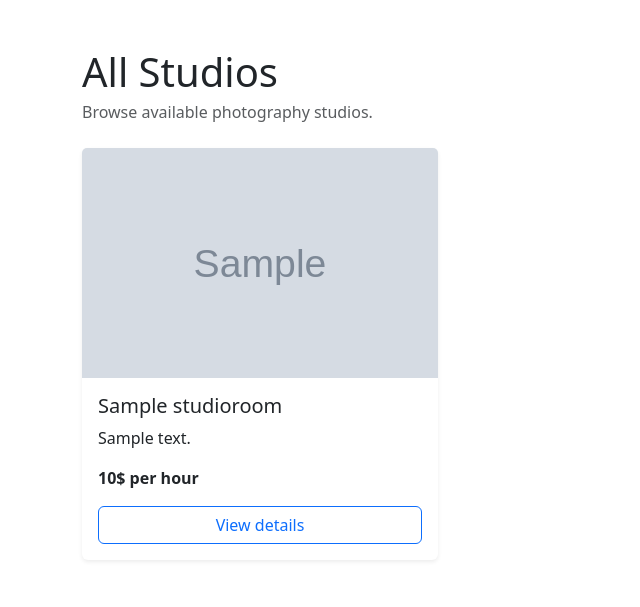
After one commit to Lemonch1ks/PhotoFlow, a Django app: page /studios/list in a window 1280 px wide. The commit adds this page. Shown: the top 607 px of the page, without its empty margins (0-640 px from the left). Run offline with Django 5.2, Linux system fonts and the light colour scheme; tables that the repository leaves empty hold one stand-in row (values such as "Sample post"); grey boxes marked "Sample" are stand-in pictures.

Commit message:
created a list view for all studios

```diff
--- a/flow/models.py
+++ b/flow/models.py
@@ -21,7 +21,7 @@ class User(AbstractUser):
 
 class StudioRoom(models.Model):
     name = models.CharField(max_length=100)
-    description = models.TextField()
+    description = models.TextField(blank=True, null=True)
     price_per_hour = models.IntegerField()
     capacity = models.IntegerField()
     image = models.ImageField(upload_to="images/", blank=True, null=True)
--- a/flow/urls.py
+++ b/flow/urls.py
@@ -1,6 +1,11 @@
 from django.urls import path
 
-from flow.views import index, sign_up, studio_detail
+from flow.views import (
+    index,
+    sign_up,
+    studio_detail,
+    studio_list,
+)
 
 
 app_name = "flow"
@@ -14,4 +19,9 @@ urlpatterns = [
         studio_detail,
         name="studio-detail",
     ),
+    path(
+        "studios/list",
+        studio_list,
+        name="studio-list",
+    )
 ]
--- a/flow/views.py
+++ b/flow/views.py
@@ -57,3 +57,14 @@ def studio_detail(request, studio_id):
             "studio": studio,
         },
     )
+
+def studio_list(request):
+    studios = StudioRoom.objects.all()
+
+    return render(
+        request,
+        "photoflow/studio_list.html",
+        {
+            "studios": studios,
+        }
+    )
--- a/templates/photoflow/index.html
+++ b/templates/photoflow/index.html
@@ -452,7 +452,7 @@
                 </div>
 
                 <a
-                    href="#"
+                    href="{% url 'flow:studio-list' %}"
                     class="btn btn-outline-dark rounded-3"
                 >
                     View all studios
--- /dev/null
+++ b/templates/photoflow/studio_list.html
@@ -0,0 +1,87 @@
+{% extends "base.html" %}
+{% load static %}
+
+{% block title %}Studios{% endblock %}
+
+{% block content %}
+<div class="container py-5">
+    <div class="d-flex justify-content-between align-items-center mb-4">
+        <div>
+            <h1 class="mb-1">All Studios</h1>
+            <p class="text-muted mb-0">
+                Browse available photography studios.
+            </p>
+        </div>
+
+        {% if user.is_staff %}
+            <a href="#" class="btn btn-primary">
+                Add studio
+            </a>
+        {% endif %}
+    </div>
+
+    {% if studios %}
+        <div class="row g-4">
+            {% for studio in studios %}
+                <div class="col-12 col-md-6 col-lg-4">
+                    <div class="card h-100 shadow-sm border-0">
+                        {% if studio.image %}
+                            <img
+                                src="{{ studio.image.url }}"
+                                class="card-img-top"
+                                alt="{{ studio.name }}"
+                                style="height: 230px; object-fit: cover;"
+                            >
+                        {% else %}
+                            <img
+                                src="{% static 'images/studio-placeholder.jpg' %}"
+                                class="card-img-top"
+                                alt="No studio image"
+                                style="height: 230px; object-fit: cover;"
+                            >
+                        {% endif %}
+
+                        <div class="card-body d-flex flex-column">
+                            <h2 class="h5 card-title">
+                                {{ studio.name }}
+                            </h2>
+
+                            {% if studio.location %}
+                                <p class="text-muted mb-2">
+                                    {{ studio.location }}
+                                </p>
+                            {% endif %}
+
+                            {% if studio.description %}
+                                <p class="card-text">
+                                    {{ studio.description|truncatewords:20 }}
+                                </p>
+                            {% endif %}
+
+                            {% if studio.price_per_hour %}
+                                <p class="fw-semibold mt-auto mb-3">
+                                    {{ studio.price_per_hour }}$ per hour
+                                </p>
+                            {% endif %}
+
+                            <a
+                                href="{% url 'flow:studio-detail' studio_id=studio.pk %}"
+                                class="btn btn-outline-primary w-100"
+                            >
+                                View details
+                            </a>
+                        </div>
+                    </div>
+                </div>
+            {% endfor %}
+        </div>
+    {% else %}
+        <div class="text-center py-5 bg-light rounded">
+            <h2 class="h4">No studios found</h2>
+            <p class="text-muted mb-0">
+                Studios will appear here after they are added.
+            </p>
+        </div>
+    {% endif %}
+</div>
+{% endblock %}
```
